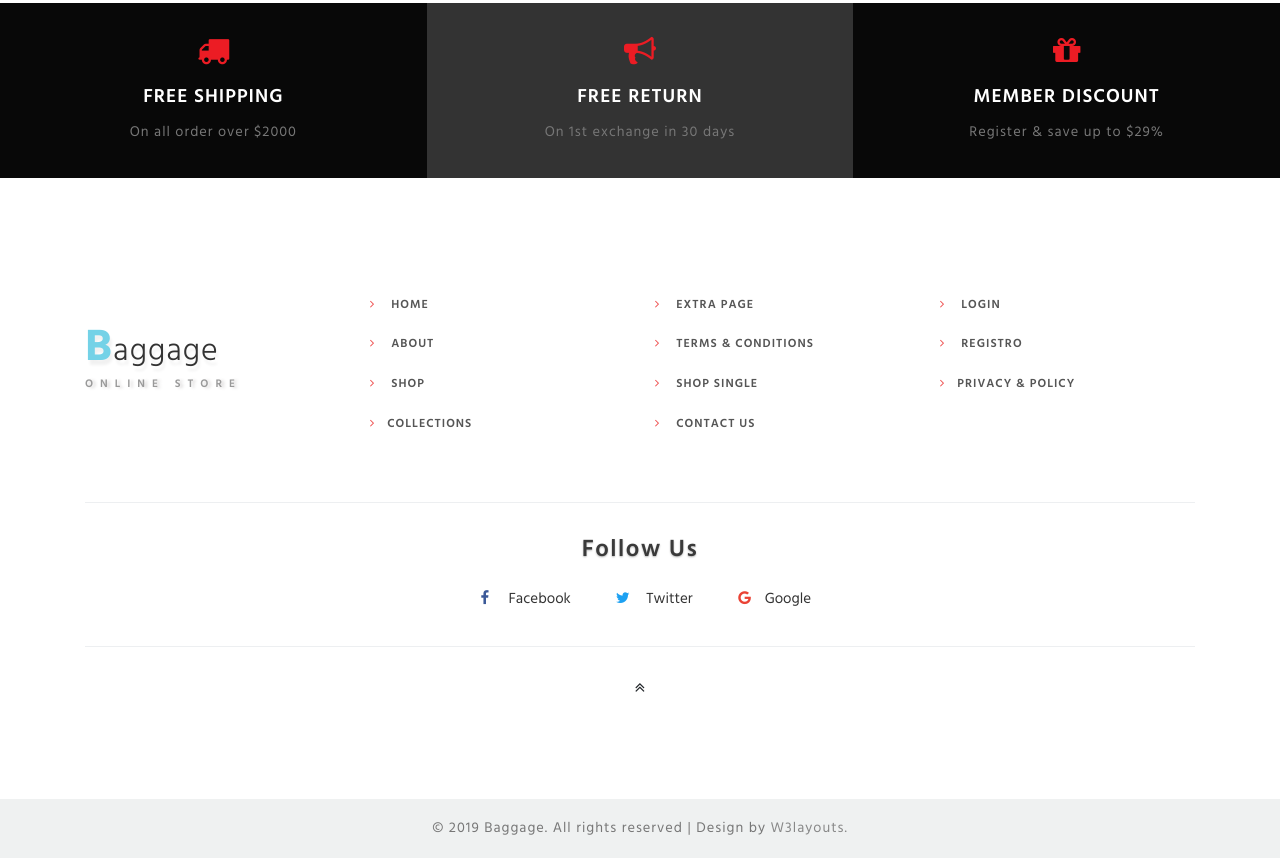
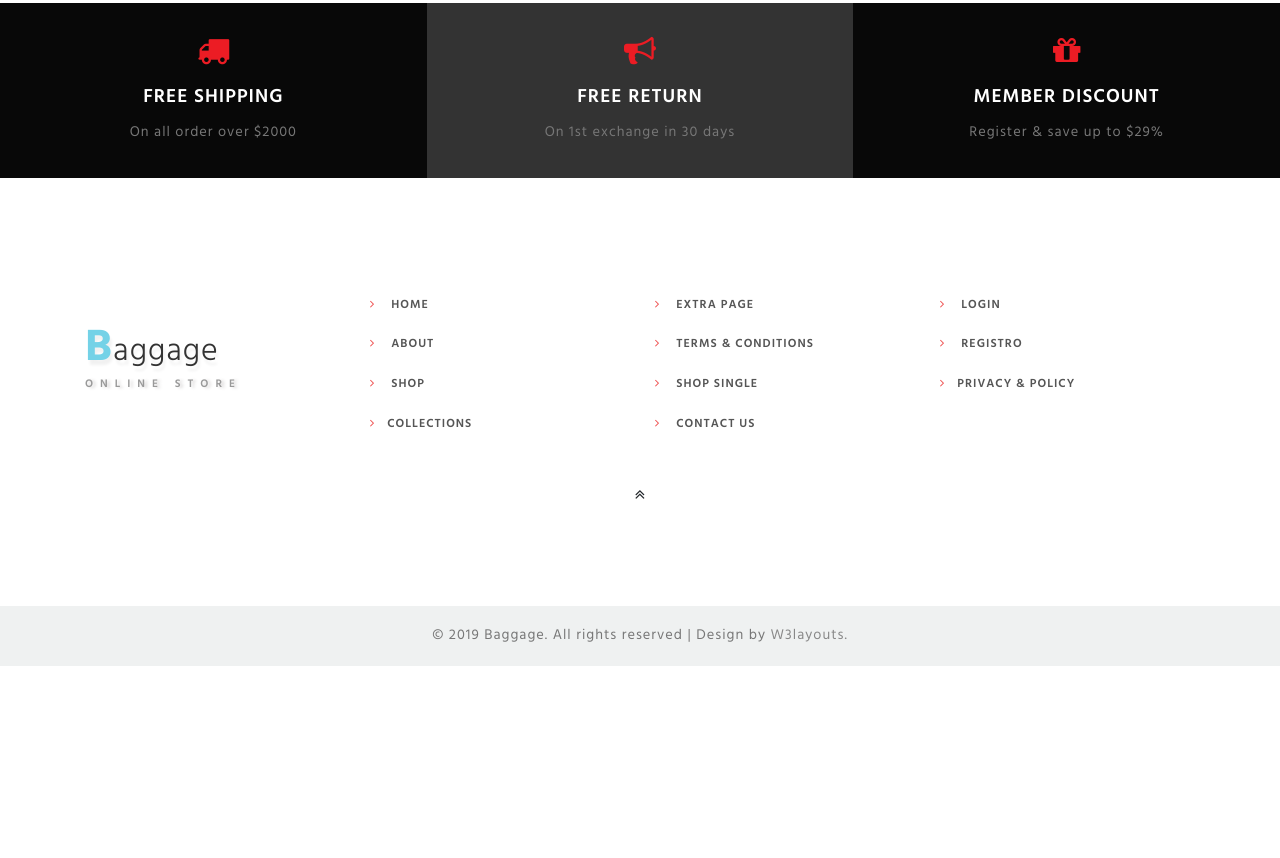
Before and after one commit to xaca/proyecto-plataformas, a plain HTML site: page login.html in a window 1280 px wide. Shown: the part 938-1796 px from the top of the page. After the commit the page ends 1604 px from the top, so only its background shows below. Drawn offline with Linux system fonts and the light colour scheme.

```diff
--- a/login.html
+++ b/login.html
@@ -223,7 +223,7 @@
                 </div>
             </div>
 
-            <div class="w3ls-fsocial-grid">
+            <div class="w3ls-fsocial-grid hidden">
                 <h3 class="sub-w3ls-headf">Follow Us</h3>
                 <div class="social-ficons">
                     <ul>
@@ -233,6 +233,7 @@
                     </ul>
                 </div>
             </div>
+
             <div class="move-top text-center mt-lg-4 mt-3">
                 <a href="#home"><span class="fa fa-angle-double-up" aria-hidden="true"></span></a>
             </div>
```
